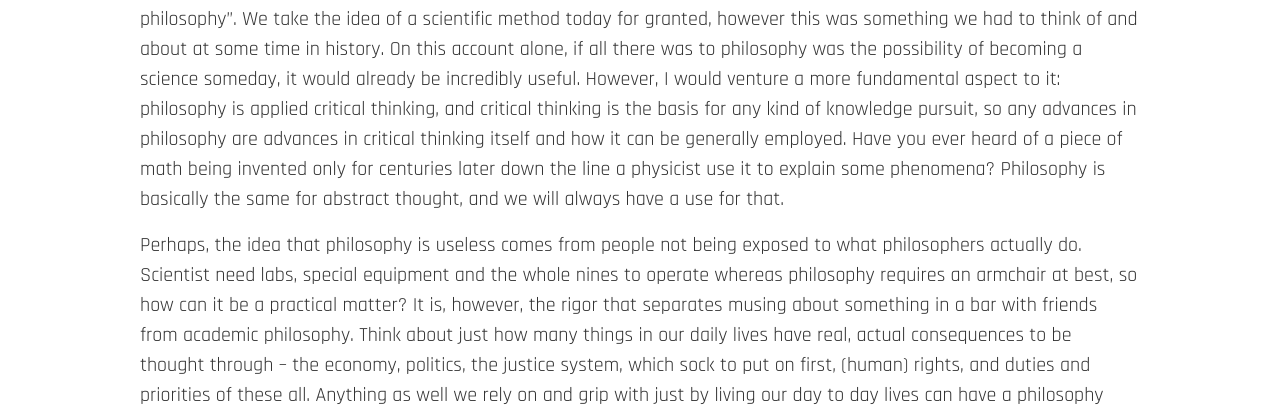
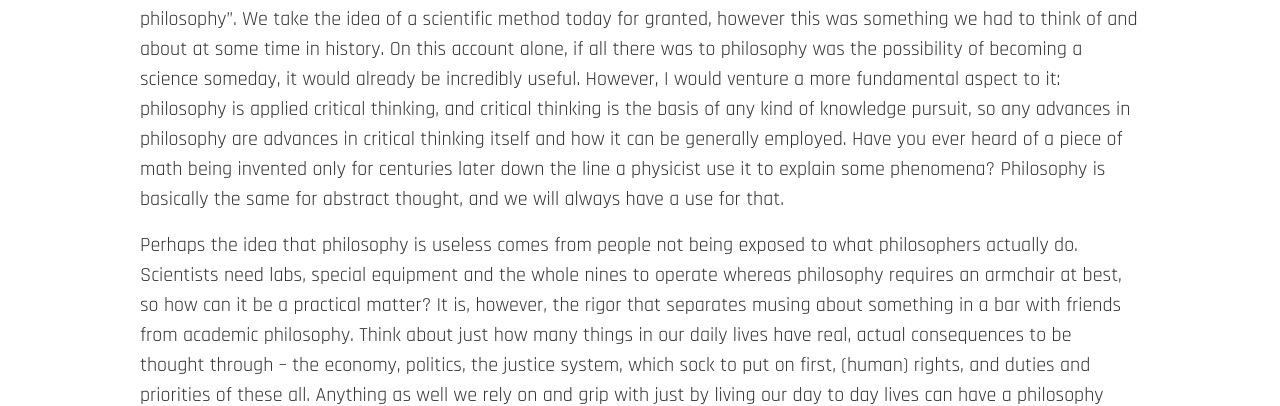
Before and after one commit to easafe/easafe.github.io, a Jekyll site: the page built from _posts/2016-04-08-philosophobia.md, in a window 1280 px wide. Shown: the part 724-1130 px from the top of the page. Built offline with Jekyll 4.4.1, drawn with Linux system fonts in a browser that asks for light colours; some of the changed text lies outside the part shown.

Commit message:
Renamed file

```diff
--- a/_posts/2016-04-08-philosophobia.md
+++ b/_posts/2016-04-08-philosophobia.md
@@ -8,8 +8,8 @@
 
 The whenever-has-epistemology-put-men-in-the-moon feeling is not recent (nor exclusive to philosophy, curiously enough, Plato held poetry in the same way) and will likely continue as far as knowledge can be divided into -ers or -ists. Despite Philosophy's long history, its baseline questions are still open to some degree or another, which causes the illusion of no progress, specially if compared to the natural sciences. However, the field of ideas is _vastly_ larger than the empirical world, so a philosophical question can never be truly "solved". There are always different ways to think about it, further sub-questions, and sometimes a plain lack of agreement. For that reason, progress in Philosophy is often measured by the refinement of the questions being asked in the first place and their scope. Consider a question such as "how should I live my life?". That sounds like it would be impossible to answer in the general, and it probably is, but you may break it down and think first of how our actions in life affect other people -- and then you have stumbled into ethics. Once thinking about what is moral or not to do, you might want to know where ethics comes from in the first place. Metaethics. And then you might wonder what does it mean to ["know" something](https://en.wikipedia.org/wiki/Gettier_problem)... And so on and so forth.
 
-Sometimes, this narrowing down process leads to interesting outcomes. In fact, this is how the very sciences which philosophy is negatively compared to began: our reasoning and our questions about the world became highly specific thus leading to physics, biology, chemistry, etc. Back in his time, Isaac Newton would have described his studies as "natural philosophy". We take the idea of a scientific method today for granted, however this was something we had to think of and about at some time in history. On this account alone, if all there was to philosophy was the possibility of becoming a science someday, it would already be incredibly useful. However, I would venture a more fundamental aspect to it: philosophy is applied critical thinking, and critical thinking is the basis for any kind of knowledge pursuit, so any advances in philosophy are advances in critical thinking itself and how it can be generally employed. Have you ever heard of a piece of math being invented only for centuries later down the line a physicist use it to explain some phenomena? Philosophy is basically the same for abstract thought, and we will always have a use for that.
+Sometimes, this narrowing down process leads to interesting outcomes. In fact, this is how the very sciences which philosophy is negatively compared to began: our reasoning and our questions about the world became highly specific thus leading to physics, biology, chemistry, etc. Back in his time, Isaac Newton would have described his studies as "natural philosophy". We take the idea of a scientific method today for granted, however this was something we had to think of and about at some time in history. On this account alone, if all there was to philosophy was the possibility of becoming a science someday, it would already be incredibly useful. However, I would venture a more fundamental aspect to it: philosophy is applied critical thinking, and critical thinking is the basis of any kind of knowledge pursuit, so any advances in philosophy are advances in critical thinking itself and how it can be generally employed. Have you ever heard of a piece of math being invented only for centuries later down the line a physicist use it to explain some phenomena? Philosophy is basically the same for abstract thought, and we will always have a use for that.
 
-Perhaps, the idea that philosophy is useless comes from people not being exposed to what philosophers actually do. Scientist need labs, special equipment and the whole nines to operate whereas philosophy requires an armchair at best, so how can it be a practical matter? It is, however, the rigor that separates musing about something in a bar with friends from academic philosophy. Think about just how many things in our daily lives have real, actual consequences to be thought through -- the economy, politics, the justice system, which sock to put on first, (human) rights, and duties and priorities of these all. Anything as well we rely on and grip with just by living our day to day lives can have a philosophy done on, which in turn can better our understanding of said thing or be used to advocate, change minds and propose new ideas. At the risk of being captain obvious, ideas must be thought by someone, they do not come from a vacuum. Naturally, not every idea comes from a professional philosopher but anybody thinking critically with rigor about a  given topic is likely assuming the role of one.
+Perhaps the idea that philosophy is useless comes from people not being exposed to what philosophers actually do. Scientists need labs, special equipment and the whole nines to operate whereas philosophy requires an armchair at best, so how can it be a practical matter? It is, however, the rigor that separates musing about something in a bar with friends from academic philosophy. Think about just how many things in our daily lives have real, actual consequences to be thought through -- the economy, politics, the justice system, which sock to put on first, (human) rights, and duties and priorities of these all. Anything as well we rely on and grip with just by living our day to day lives can have a philosophy done on, which in turn can better our understanding of said thing or be used to advocate, change minds and propose new ideas. At the risk of being captain obvious, ideas must be thought by someone, they do not come from a vacuum. Naturally, not every idea comes from a professional philosopher but anybody thinking critically with rigor about a  given topic is likely assuming the role of one.
 
 Incidentally, the notion that philosophy _should_ be useful betrays a [teleological](https://en.wikipedia.org/wiki/Teleology) assumption of why we study things. That because we can objectively measure things in the natural sciences so should we everywhere else. This in itself is a philosophical position. Oh, the irony.
```
